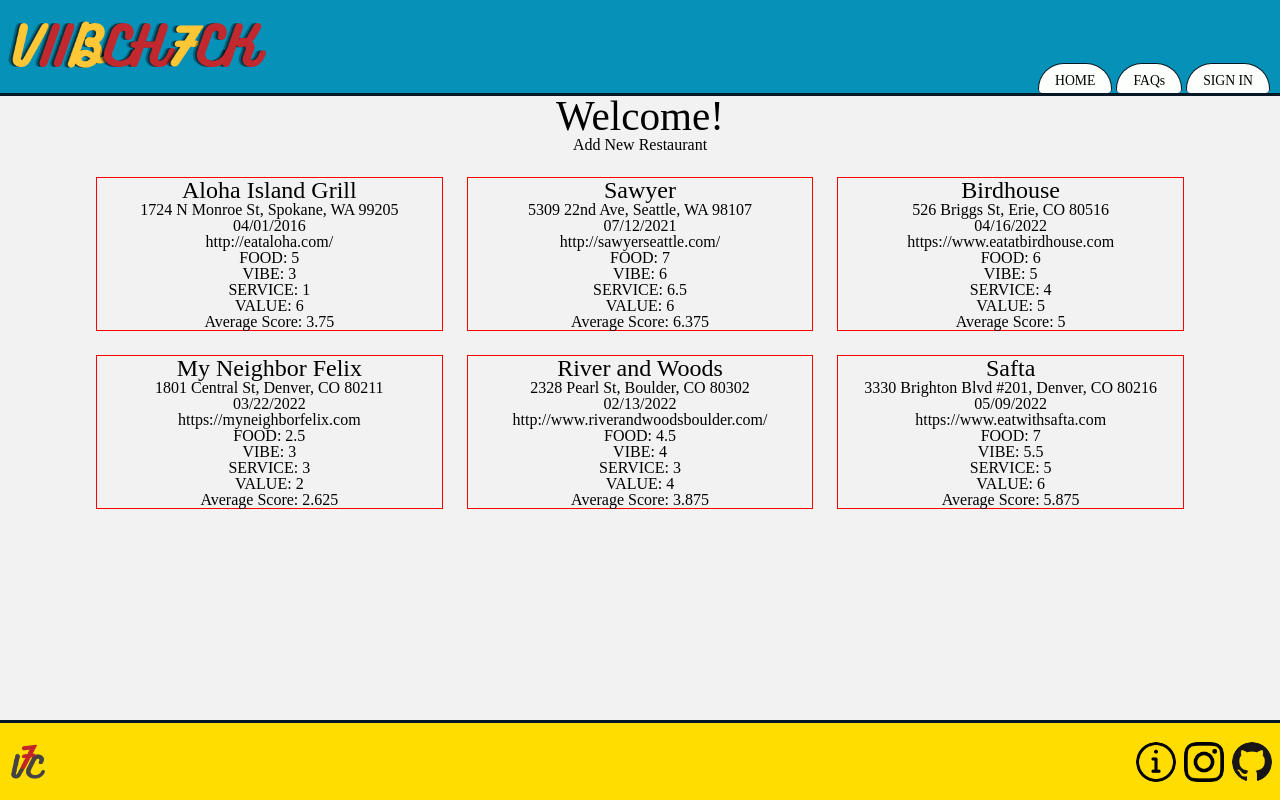
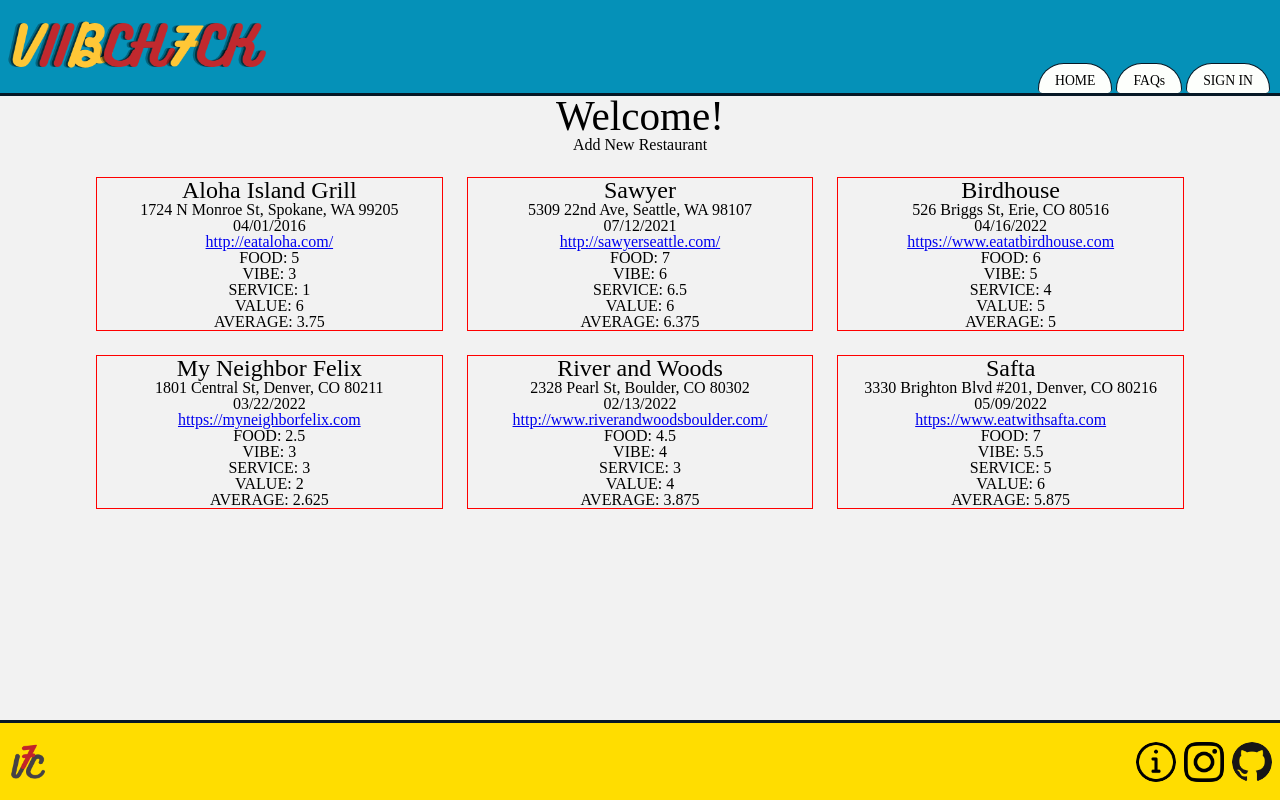
Before and after one commit to colefiscus/vibecheck, a React (Create React App) app: page / in a window 1280 px wide. Built offline with nearby package versions, Linux system fonts and the light colour scheme; a web font is replaced by a local one.

Commit message:
Change website to anchor tag

```diff
--- a/src/Components/Rating/Rating.js
+++ b/src/Components/Rating/Rating.js
@@ -5,8 +5,8 @@ const Rating = ({ ratingData }) => {
 
   const info = ratingData.restaurantInfo;
   const userRatings = ratingData.userRatings;
+
   const userRatingValues = Object.values(ratingData.userRatings);
-
   const averageRating = userRatingValues.reduce((acc, rating) => {
     return acc += rating
   }, 0) / 4;
@@ -16,12 +16,12 @@ const Rating = ({ ratingData }) => {
       <RestName>{info.name}</RestName>
       <p>{info.address}</p>
       <p>{info.dateVisited}</p>
-      <p>{info.website}</p>
+      <a href={info.website} target="_blank" rel="noreferrer">{info.website}</a>
       <p>FOOD: {userRatings.foodRating}</p>
       <p>VIBE: {userRatings.vibeRating}</p>
       <p>SERVICE: {userRatings.serviceRating}</p>
       <p>VALUE: {userRatings.valueRating}</p>
-      <h3>Average Score: {averageRating}</h3>
+      <h3>AVERAGE: {averageRating}</h3>
     </RatingWrapper>
   )
 }
```
